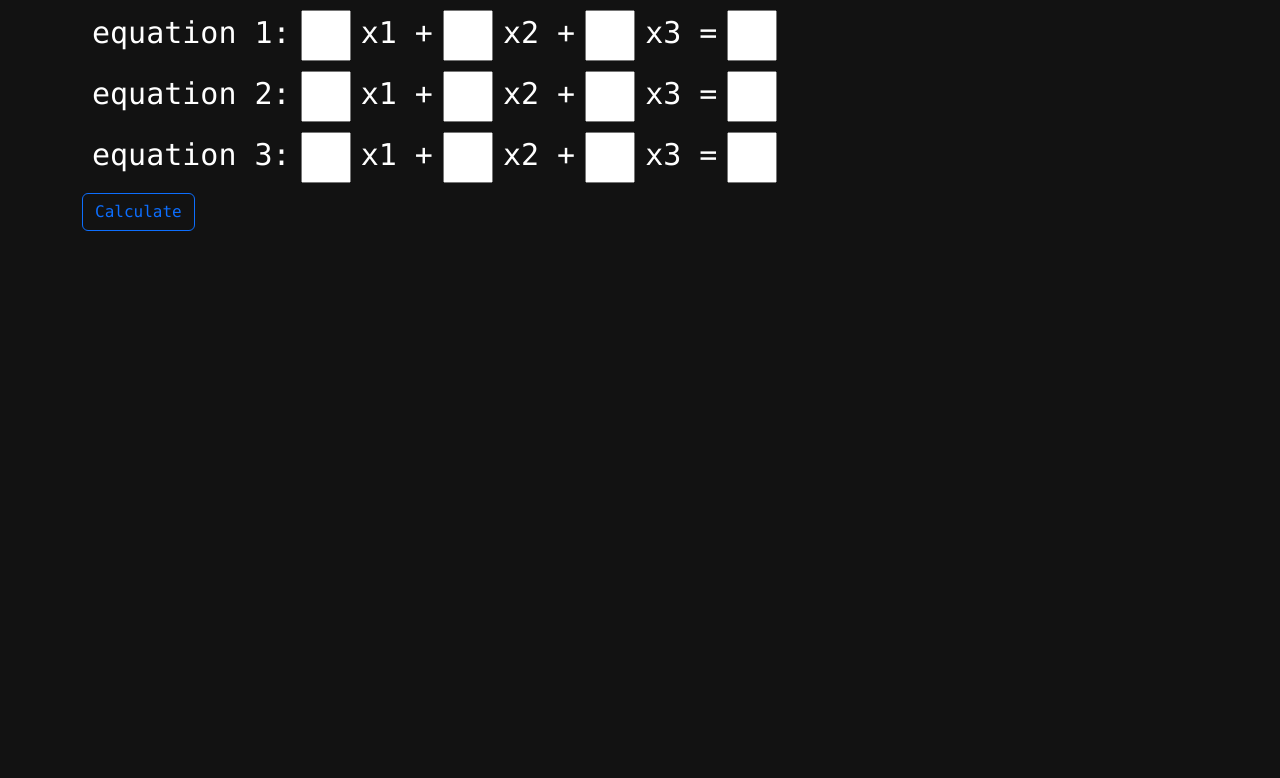
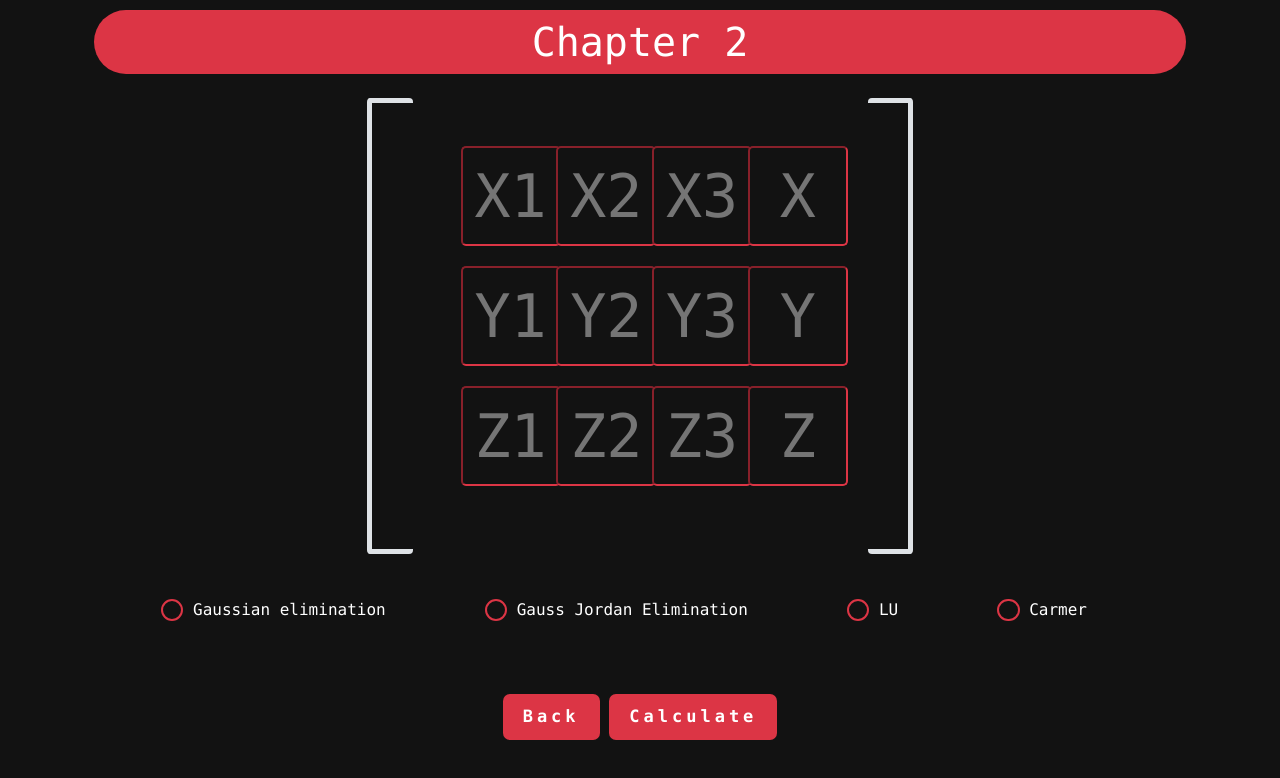
Before and after one commit to LanceAziz/Numerical-Analysis-Calculator, a plain HTML site: page Chapter 2.html in a window 1280 px wide. Drawn offline with Linux system fonts and the light colour scheme.

Commit message:
Chapter 2 Design 80%

```diff
--- a/Chapter 2.html
+++ b/Chapter 2.html
@@ -13,39 +13,58 @@
 
 <body>
     <div class="container">
-        <div class="matrix-eq">
-            <div class="d-flex">
-                <p>equation 1:</p>
-                <input class="" type="text" id="x11">
-                <p>x1 + </p>
-                <input class="" type="text" id="x21">
-                <p>x2 + </p>
-                <input class="" type="text" id="x31">
-                <p>x3 = </p>
-                <input class="" type="text" id="x41">
+        <div class="container text-center">
+            <h2 class="lead fs-1 bg-danger rounded-5 py-2 mt-2 mb-4">Chapter 2</h2>
+            <div class="d-flex justify-content-center">
+                <div class="row w-50">
+                    <div class="col-md-1 border-bottom border-start border-top border-5 rounded-1"></div>
+                    <div class="col-md-10 p-5">
+                        <div class="row">
+                            <div class="col-md-3"><input class="squared" type="number" placeholder="X1" id="x11"></div>
+                            <div class="col-md-3"><input class="squared" type="number" placeholder="X2" id="x21"></div>
+                            <div class="col-md-3"><input class="squared" type="number" placeholder="X3" id="x31"></div>
+                            <div class="col-md-3"><input class="squared" type="number" placeholder="X" id="x41"></div>
+                        </div>
+                        <div class="row">
+                            <div class="col-md-3"><input class="squared" type="number" placeholder="Y1" id="x12"></div>
+                            <div class="col-md-3"><input class="squared" type="number" placeholder="Y2" id="x22"></div>
+                            <div class="col-md-3"><input class="squared" type="number" placeholder="Y3" id="x32"></div>
+                            <div class="col-md-3"><input class="squared" type="number" placeholder="Y" id="x42"></div>
+                        </div>
+                        <div class="row">
+                            <div class="col-md-3"><input class="squared" type="number" placeholder="Z1" id="x13"></div>
+                            <div class="col-md-3"><input class="squared" type="number" placeholder="Z2" id="x23"></div>
+                            <div class="col-md-3"><input class="squared" type="number" placeholder="Z3" id="x33"></div>
+                            <div class="col-md-3"><input class="squared" type="number" placeholder="Z" id="x43"></div>
+                        </div>
+                    </div>
+                    <div class="col-md-1 border-bottom border-end border-top border-5 rounded-1"></div>
+                </div>
             </div>
-            <div class="d-flex">
-                <p>equation 2:</p>
-                <input class="" type="text" id="x12">
-                <p>x1 + </p>
-                <input class="" type="text" id="x22">
-                <p>x2 + </p>
-                <input class="" type="text" id="x32">
-                <p>x3 = </p>
-                <input class="" type="text" id="x42">
+            <div class="wrapper d-flex justify-content-evenly">
+                <div>
+                    <input id="Bisection" type="radio" name="Method" value="Bisection" />
+                    <label class="cool-radio-red" for="Bisection">Gaussian elimination</label>
+                </div>
+                <div>
+                    <input id="FalsePos" type="radio" name="Method" value="FalsePos" />
+                    <label class="cool-radio-red" for="FalsePos">Gauss Jordan Elimination</label>
+                </div>
+                <div>
+                    <input id="FixedPoint" type="radio" name="Method" value="FixedPoint" />
+                    <label class="cool-radio-red" for="FixedPoint">LU</label>
+                </div>
+                <div>
+                    <input id="Newton" type="radio" name="Method" value="Newton" />
+                    <label class="cool-radio-red" for="Newton">Carmer</label>
+                </div>
             </div>
-            <div class="d-flex">
-                <p>equation 3:</p>
-                <input class="" type="text" id="x13">
-                <p>x1 + </p>
-                <input class="" type="text" id="x23">
-                <p>x2 + </p>
-                <input class="" type="text" id="x33">
-                <p>x3 = </p>
-                <input class="" type="text" id="x43">
+            <div class="d-felx justify-content-center">
+                <a href="index.html"><button class="btn-red my-5"><span>Back</span></button></a>
+                <button class="btn-red my-5" onclick="Calculate()"><span>Calculate</span></button>
             </div>
         </div>
-        <button class="btn btn-outline-primary" onclick="Calculate()">Calculate</button>
+
     </div>
     <script src="js/math.js"></script>
     <script src="js/bootstrap.bundle.min.js"></script>
--- a/css/style.css
+++ b/css/style.css
@@ -8,100 +8,7 @@ body {
   font-family: Menlo, Roboto Mono, monospace;
 }
 
-@keyframes chitchat {
-  0% {
-    content: "#";
-  }
 
-  5% {
-    content: ".";
-  }
-
-  10% {
-    content: "^{";
-  }
-
-  15% {
-    content: "-!";
-  }
-
-  20% {
-    content: "#$_";
-  }
-
-  25% {
-    content: "№:0";
-  }
-
-  30% {
-    content: "#{+.";
-  }
-
-  35% {
-    content: "@}-?";
-  }
-
-  40% {
-    content: "?{4@%";
-  }
-
-  45% {
-    content: "=.,^!";
-  }
-
-  50% {
-    content: "?2@%";
-  }
-
-  55% {
-    content: "\;1}]";
-  }
-
-  60% {
-    content: "?{%:%";
-    right: 0;
-  }
-
-  65% {
-    content: "|{f[4";
-    right: 0;
-  }
-
-  70% {
-    content: "{4%0%";
-    right: 0;
-  }
-
-  75% {
-    content: "'1_0<";
-    right: 0;
-  }
-
-  80% {
-    content: "{0%";
-    right: 0;
-  }
-
-  85% {
-    content: "]>'";
-    right: 0;
-  }
-
-  90% {
-    content: "4";
-    right: 0;
-  }
-
-  95% {
-    content: "2";
-    right: 0;
-  }
-
-  100% {
-    content: "";
-    right: 0;
-  }
-}
 
 /* Switch*/
 .rocker {
@@ -278,51 +185,124 @@ input:checked:focus+.switch-left+.switch-right {
 }
 
 /* Radio */
-.checkbox {
+.wrapper {
+  display: flex;
+  align-items: center;
+}
+
+input[type=radio] {
   display: none;
 }
 
-.checkbox-label {
-  display: flex;
-  align-items: center;
+.cool-radio-blue {
+  position: relative;
+  margin-right: 1em;
+  padding-left: 2em;
+  padding-right: 1em;
+  line-height: 2;
   cursor: pointer;
 }
 
-.checkbox-span {
-  width: 30px;
-  height: 30px;
-  border: 1px solid #0d6efd;
-  border-radius: 6px;
-  display: inline-block;
-  margin-right: 32px;
-  position: relative;
+.cool-radio-blue:before {
+  box-sizing: border-box;
+  content: " ";
+  position: absolute;
+  top: 0.3em;
+  left: 0;
+  display: block;
+  width: 1.4em;
+  height: 1.4em;
+  border: 2px solid #0d6efd;
+  border-radius: 0.25em;
+  z-index: -1;
 }
 
-.checkbox-span::after {
-  content: "";
-  position: absolute;
-  top: 4px;
-  left: 4px;
-  width: 20px;
-  height: 20px;
-  border-radius: 4px;
-  background-color: #0d6efd;
-  opacity: 0;
-  transition: all .3s ease;
+input[type=radio]+.cool-radio-blue::before {
+  border-radius: 1em;
 }
 
-.checkbox:checked+.checkbox-label .checkbox-span::after {
-  opacity: 1;
+input[type=radio]:checked+.cool-radio-blue {
+  padding-left: 1em;
+  color: #fff;
 }
 
-/* Chapter 2 */
+input[type=radio]:checked+.cool-radio-blue:before {
+  top: 0;
+  width: 100%;
+  height: 2em;
+  background: #0d6efd;
+}
 
-.matrix-eq input{
-  width: 50px;
-  font-size: 30px;
+.cool-radio-blue,
+.cool-radio-blue::before {
+  transition: 0.25s all ease;
+}
+
+.wrapper {
+  display: flex;
+  align-items: center;
+}
+
+input[type=radio] {
+  display: none;
+}
+
+.cool-radio-red {
+  position: relative;
+  margin-right: 1em;
+  padding-left: 2em;
+  padding-right: 1em;
+  line-height: 2;
+  cursor: pointer;
+}
+
+.cool-radio-red:before {
+  box-sizing: border-box;
+  content: " ";
+  position: absolute;
+  top: 0.3em;
+  left: 0;
+  display: block;
+  width: 1.4em;
+  height: 1.4em;
+  border: 2px solid #dc3545;
+  border-radius: 0.25em;
+  z-index: -1;
+}
+
+input[type=radio]+.cool-radio-red::before {
+  border-radius: 1em;
+}
+
+input[type=radio]:checked+.cool-radio-red {
+  padding-left: 1em;
+  color: #fff;
+}
+
+input[type=radio]:checked+.cool-radio-red:before {
+  top: 0;
+  width: 100%;
+  height: 2em;
+  background: #dc3545;
+}
+
+.cool-radio-red,
+.cool-radio-red::before {
+  transition: 0.25s all ease;
+}
+
+.squared{
+  width: 100px;
+  height: 100px;
   text-align: center;
+  font-size: 60px;
+  border-radius: 5px;
+  border-color: #dc3545;
+  background-color: #121212;
+  color: white;
 }
-.matrix-eq p {
-  font-size: 30px;
-  margin: 0px 10px;
+
+input[type=number]::-webkit-inner-spin-button,
+input[type=number]::-webkit-outer-spin-button {
+  appearance: none;
 }
```
Also changed, not shown: Chapter 1.html (+11 -11 lines).
